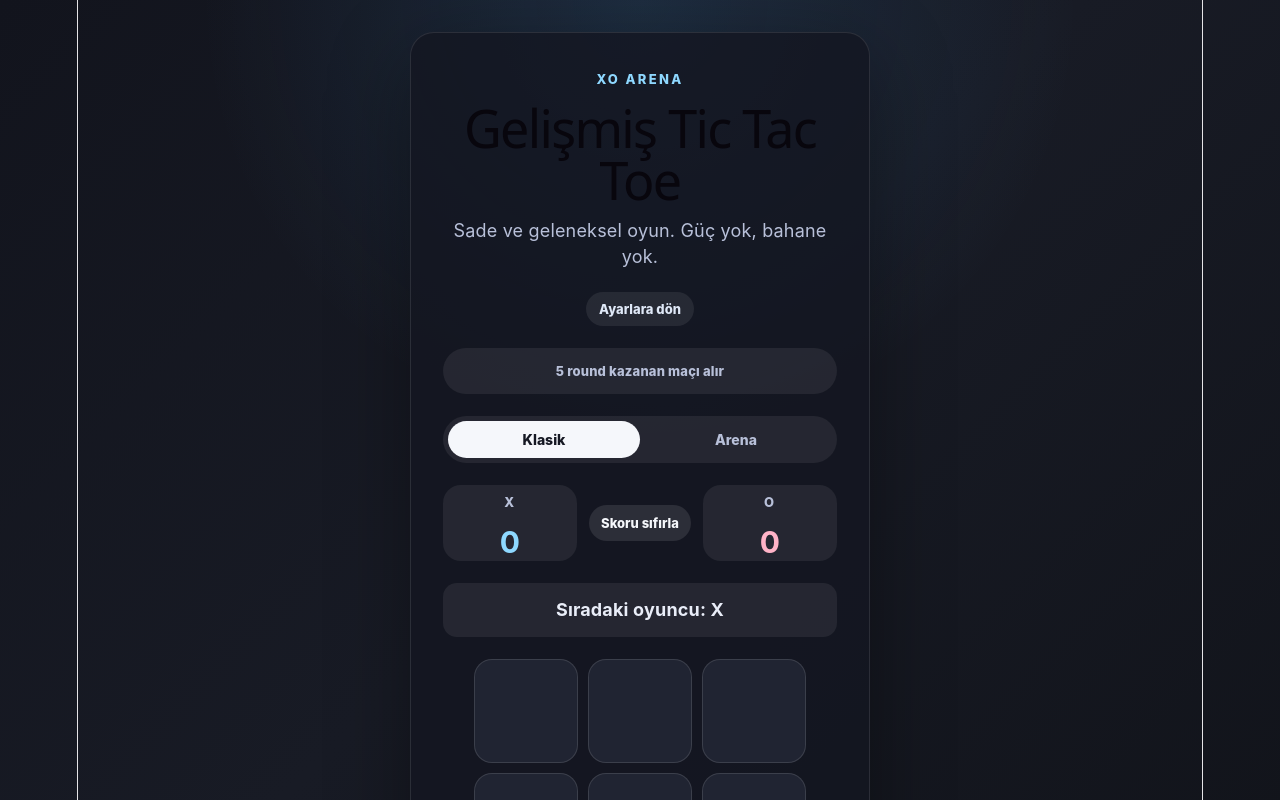
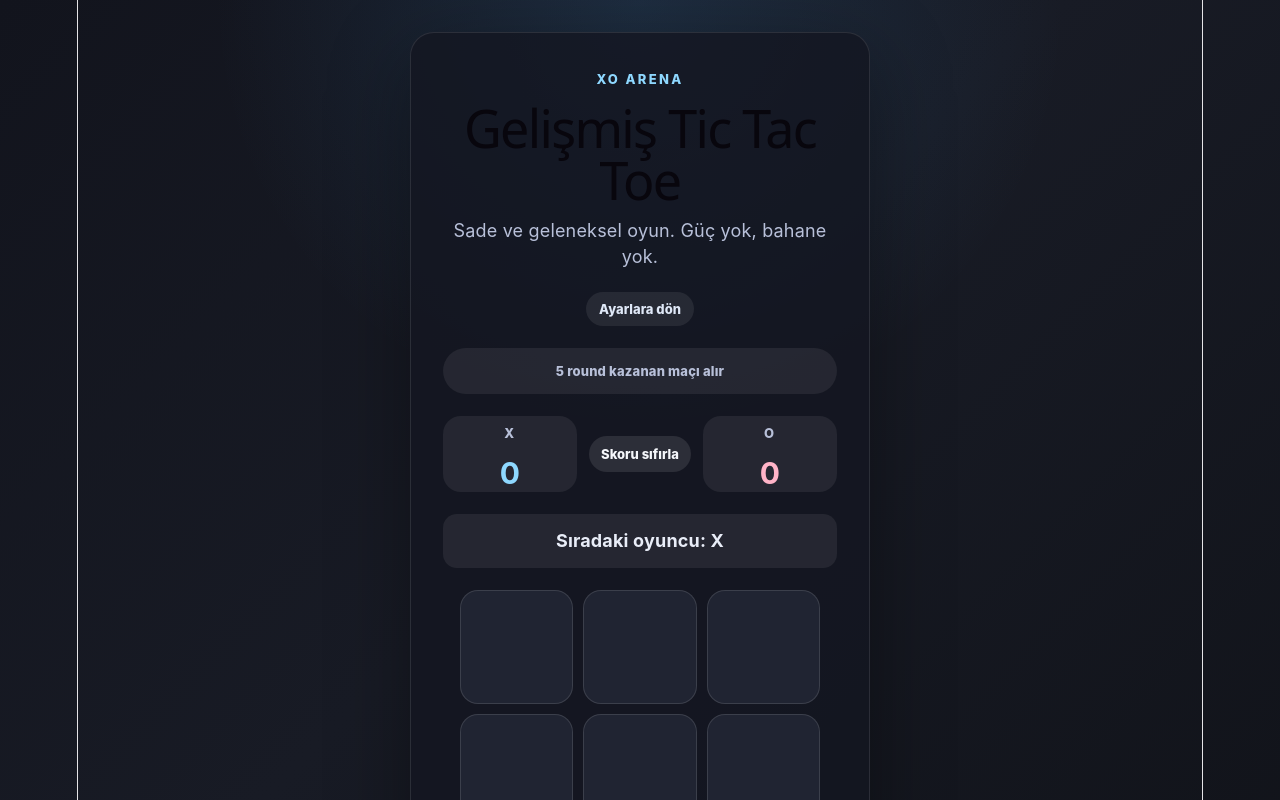
Before and after one commit to rabiaunllu/react-tic-tac-toe, a React (Vite) app: page / in a window 1280 px wide. Both pictures are taken after a click on the button "OYUNA BAŞLA". Shown: the top 800 px of the page. Built offline with nearby package versions, Linux system fonts and the light colour scheme.

Commit message:
oyun içinde mod değiştirme kaldırıld ve dinamik board özelliği eklendi

```diff
--- a/src/App.css
+++ b/src/App.css
@@ -84,13 +84,14 @@ p {
 
 .board {
   display: grid;
-  grid-template-columns: repeat(3, 104px);
+  grid-template-columns: repeat(var(--board-size), minmax(0, 1fr));
+  width: min(100%, 360px);
   gap: 10px;
 }
 
 .square {
-  width: 104px;
-  height: 104px;
+  width: 100%;
+  aspect-ratio: 1;
   border: 1px solid rgba(255, 255, 255, 0.12);
   border-radius: 18px;
   background: #202432;
@@ -565,14 +566,10 @@ p {
   .board {
     width: 100%;
     max-width: 312px;
-    grid-template-columns: repeat(3, 1fr);
     gap: 8px;
   }
 
   .square {
-    width: 100%;
-    height: auto;
-    aspect-ratio: 1;
     border-radius: 14px;
     font-size: 38px;
   }
--- a/src/App.jsx
+++ b/src/App.jsx
@@ -2,7 +2,6 @@ import { useEffect, useState } from 'react'
 import './App.css'
 import Board from './components/Board'
 import GameStatus from './components/GameStatus'
-import GameModeToggle from './components/GameModeToggle'
 import ScoreBoard from './components/ScoreBoard'
 import ArenaSettings from './components/ArenaSettings'
 import PowerPanel from './components/PowerPanel'
@@ -12,6 +11,7 @@ import {
   calculateRoundScore,
   calculateWinner,
   createBoardMultipliers,
+  createEmptyBoard,
   getWinningLine,
   isBoardFull,
 } from './game/gameLogic'
@@ -22,7 +22,7 @@ import {
   winnerMessages,
 } from './game/messages'
 
-const initialSquares = Array(9).fill(null)
+const defaultBoardSize = 3
 
 const initialScores = {
   X: 0,
@@ -43,7 +43,7 @@ function createInitialPlayerPowers() {
 }
 
 export default function App() {
-  const [squares, setSquares] = useState(initialSquares)
+  const [squares, setSquares] = useState(() => createEmptyBoard(defaultBoardSize))
   const [xIsNext, setXIsNext] = useState(true)
   const [gameMode, setGameMode] = useState('classic')
   const [scores, setScores] = useState(initialScores)
@@ -61,8 +61,10 @@ const [loserMessage, setLoserMessage] = useState(null)
 const [gameConfig, setGameConfig] = useState(null)
 const [showSetupReturnConfirm, setShowSetupReturnConfirm] = useState(false)
 
-  const winner = calculateWinner(squares)
-  const winningLine = getWinningLine(squares)
+  const boardSize = gameConfig?.boardSize ?? defaultBoardSize
+  const winLength = gameConfig?.winLength ?? 3
+  const winner = calculateWinner(squares, boardSize, winLength)
+  const winningLine = getWinningLine(squares, boardSize, winLength)
   const multipliersEnabled = gameMode === 'arena' && arenaSettings.multipliersEnabled
   const powersEnabled = gameMode === 'arena' && arenaSettings.powersEnabled
   const roundScore = calculateRoundScore(
@@ -112,18 +114,6 @@ useEffect(() => {
   setResultMessage(getRandomMessage(drawMessages))
   setLoserMessage(null)
 }, [isDraw])
-  useEffect(() => {
-    setSquares(initialSquares)
-    setXIsNext(true)
-    setMultipliers(multipliersEnabled ? createBoardMultipliers() : {})
-    setActivePower(null)
-    setShieldedSquares([])
-    setBoostedSquares([])
-    setVisibleBoostedSquares([])
-    setPlayerPowers(createInitialPlayerPowers())
-
-  }, [gameMode, arenaSettings.multipliersEnabled, multipliersEnabled])
-
   function spendPlayerPower(player, powerId) {
     setPlayerPowers((currentPowers) => ({
       ...currentPowers,
@@ -134,12 +124,13 @@ useEffect(() => {
     }))
   }
 
-  function resetGame(nextSettings = arenaSettings) {
-    const shouldUseMultipliers = gameMode === 'arena' && nextSettings.multipliersEnabled
+  function resetGame(nextSettings = arenaSettings, nextGameMode = gameMode) {
+    const shouldUseMultipliers =
+      nextGameMode === 'arena' && nextSettings.multipliersEnabled
 
-    setSquares(initialSquares)
+    setSquares(createEmptyBoard(boardSize))
     setXIsNext(true)
-    setMultipliers(shouldUseMultipliers ? createBoardMultipliers() : {})
+    setMultipliers(shouldUseMultipliers ? createBoardMultipliers(boardSize) : {})
     setActivePower(null)
     setShieldedSquares([])
     setBoostedSquares([])
@@ -187,6 +178,15 @@ setLoserMessage(null)
     setArenaSettings(pendingArenaSettings)
     resetGame(pendingArenaSettings)
     setPendingArenaSettings(null)
+  }
+
+  function handleGameModeChange(nextGameMode) {
+    if (nextGameMode === gameMode) {
+      return
+    }
+
+    setGameMode(nextGameMode)
+    resetGame(arenaSettings, nextGameMode)
   }
 
   function handleCancelArenaSettingsChange() {
@@ -319,10 +319,10 @@ setLoserMessage(null)
     resetGame()
   }
   function handleNewMatch() {
-  setSquares(initialSquares)
+  setSquares(createEmptyBoard(boardSize))
   setXIsNext(true)
   setScores(initialScores)
-  setMultipliers(multipliersEnabled ? createBoardMultipliers() : {})
+  setMultipliers(multipliersEnabled ? createBoardMultipliers(boardSize) : {})
   setPlayerPowers(createInitialPlayerPowers())
   setActivePower(null)
   setShieldedSquares([])
@@ -339,6 +339,21 @@ setLoserMessage(null)
   function handleStartGame(config) {
   setGameConfig(config)
   setGameMode(config.gameMode)
+  setSquares(createEmptyBoard(config.boardSize))
+  setMultipliers(
+    config.gameMode === 'arena' && arenaSettings.multipliersEnabled
+      ? createBoardMultipliers(config.boardSize)
+      : {}
+  )
+  setScores(initialScores)
+  setXIsNext(true)
+  setPlayerPowers(createInitialPlayerPowers())
+  setActivePower(null)
+  setShieldedSquares([])
+  setBoostedSquares([])
+  setVisibleBoostedSquares([])
+  setResultMessage(null)
+  setLoserMessage(null)
   setShowSetupReturnConfirm(false)
 }
 if (!gameConfig) {
@@ -394,7 +409,7 @@ if (!gameConfig) {
       ? `${gameConfig.targetValue} round kazanan maçı alır`
       : `${gameConfig.targetValue} puana ulaşan maçı alır`}
 </div>
-        <GameModeToggle gameMode={gameMode} onGameModeChange={setGameMode} />
+
 
         {gameMode === 'arena' && (
           <div className="arena-settings-wrapper">
@@ -445,6 +460,7 @@ if (!gameConfig) {
         )}
 
         <Board
+          boardSize={boardSize}
           squares={squares}
           multipliers={multipliers}
           winningLine={winningLine}
--- a/src/components/Board.jsx
+++ b/src/components/Board.jsx
@@ -4,6 +4,7 @@
 import Square from './Square'
 
 export default function Board({
+  boardSize,
   squares,
   multipliers,
   winningLine,
@@ -12,7 +13,7 @@ export default function Board({
   onSquareClick,
 }) {
   return (
-    <div className="board">
+    <div className="board" style={{ '--board-size': boardSize }}>
       {squares.map((square, index) => (
         <Square
           key={index}
--- a/src/game/gameLogic.js
+++ b/src/game/gameLogic.js
@@ -1,22 +1,55 @@
-export function getWinningLine(squares) {
-  const lines = [
-    [0, 1, 2],
-    [3, 4, 5],
-    [6, 7, 8],
-    [0, 3, 6],
-    [1, 4, 7],
-    [2, 5, 8],
-    [0, 4, 8],
-    [2, 4, 6],
+export function createEmptyBoard(boardSize) {
+  return Array(boardSize * boardSize).fill(null)
+}
+
+export function getWinningLine(squares, boardSize = 3, winLength = 3) {
+  const directions = [
+    [0, 1],
+    [1, 0],
+    [1, 1],
+    [1, -1],
   ]
 
-  return lines.find(([a, b, c]) => {
-    return squares[a] && squares[a] === squares[b] && squares[a] === squares[c]
-  }) || null
+  for (let row = 0; row < boardSize; row += 1) {
+    for (let column = 0; column < boardSize; column += 1) {
+      const startIndex = row * boardSize + column
+      const player = squares[startIndex]
+
+      if (!player) {
+        continue
+      }
+
+      for (const [rowStep, columnStep] of directions) {
+        const endRow = row + rowStep * (winLength - 1)
+        const endColumn = column + columnStep * (winLength - 1)
+
+        if (
+          endRow < 0 ||
+          endRow >= boardSize ||
+          endColumn < 0 ||
+          endColumn >= boardSize
+        ) {
+          continue
+        }
+
+        const line = Array.from({ length: winLength }, (_, offset) => {
+          const lineRow = row + rowStep * offset
+          const lineColumn = column + columnStep * offset
+          return lineRow * boardSize + lineColumn
+        })
+
+        if (line.every((index) => squares[index] === player)) {
+          return line
+        }
+      }
+    }
+  }
+
+  return null
 }
 
-export function calculateWinner(squares) {
-  const winningLine = getWinningLine(squares)
+export function calculateWinner(squares, boardSize = 3, winLength = 3) {
+  const winningLine = getWinningLine(squares, boardSize, winLength)
 
   if (!winningLine) {
     return null
@@ -29,8 +62,8 @@ export function isBoardFull(squares) {
   return squares.every(Boolean)
 }
 
-export function createBoardMultipliers() {
-  const cellIndexes = [...Array(9).keys()]
+export function createBoardMultipliers(boardSize = 3) {
+  const cellIndexes = [...Array(boardSize * boardSize).keys()]
   const shuffledIndexes = cellIndexes.sort(() => Math.random() - 0.5)
 
   return {
```
